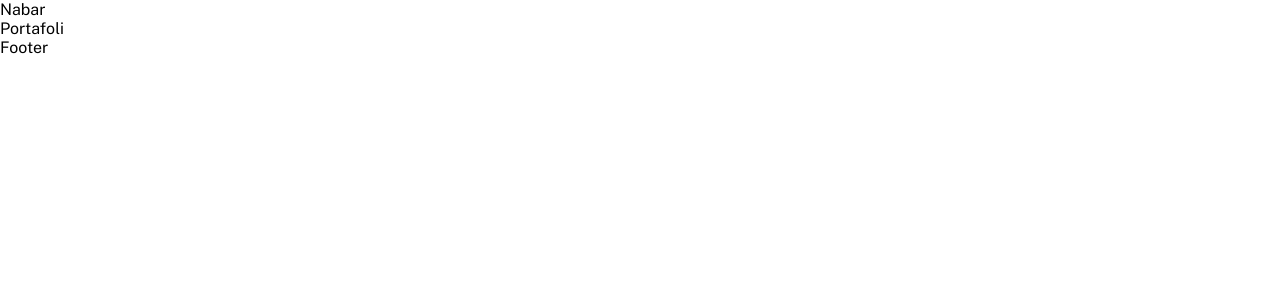
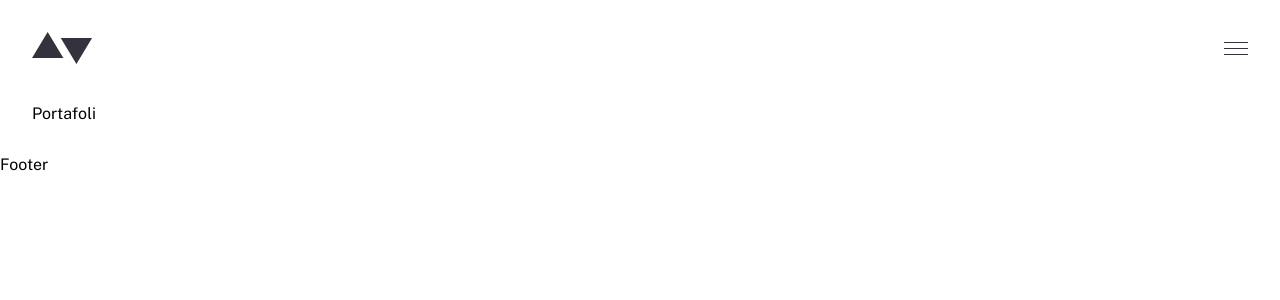
Before and after one commit to caarlosdamian/minimalist-portfolio-website, a React (Vite) app: page /portafolio in a window 1280 px wide. Shown: the top 300 px of the page. Built offline with nearby package versions, Linux system fonts and the light colour scheme; a web font is replaced by a local one.

Commit message:
feat(header): added header

```diff
--- /dev/null
+++ b/src/assets/index.ts
@@ -0,0 +1,6 @@
+import logo from './logo.svg';
+import hambuerger from './icons/hamburger.svg';
+export {
+    logo,
+    hambuerger
+}
--- a/src/common/App.tsx
+++ b/src/common/App.tsx
@@ -5,7 +5,9 @@ export const App = () => {
   return (
     <main>
       <Navbar />
-      <Outlet />
+      <section className="content">
+        <Outlet />
+      </section>
       <Footer />
     </main>
   );
--- a/src/common/index.scss
+++ b/src/common/index.scss
@@ -14,3 +14,7 @@ $font-family-public: 'Public Sans', sans-serif;
   font-family: $font-family-public;
   font-style: normal;
 }
+
+.content{
+  padding: 32px;
+}
--- a/src/components/navbar/Navbar.module.scss
+++ b/src/components/navbar/Navbar.module.scss
@@ -0,0 +1,12 @@
+.container {
+  padding: 32px 32px 8px 32px;
+  display: flex;
+  align-items: center;
+  justify-content: space-between;
+
+  .left,
+  .right {
+    display: flex;
+    align-items: center;
+  }
+}
--- a/src/components/navbar/Navbar.tsx
+++ b/src/components/navbar/Navbar.tsx
@@ -1,5 +1,15 @@
+import { hambuerger, logo } from '../../assets';
 import styles from './Navbar.module.scss';
 
 export const Navbar = () => {
-  return <nav className={styles.container}>Nabar</nav>;
+  return (
+    <nav className={styles.container}>
+      <div className={styles.left}>
+        <img src={logo} alt="logo" />
+      </div>
+      <div className={styles.right}>
+        <img src={hambuerger} alt="hambuerger" />
+      </div>
+    </nav>
+  );
 };
--- a/src/pages/contact/Contact.tsx
+++ b/src/pages/contact/Contact.tsx
@@ -2,10 +2,11 @@ import { Link } from 'react-router-dom';
 import styles from './Contact.module.scss';
 
 const Contact = () => {
-  return <div>Contact
-
-<Link to='/'>Contact</Link>
-  </div>;
+  return (
+    <div className='tes'>
+      Contact
+    </div>
+  );
 };
 
 export default Contact;
--- a/src/pages/home/Home.tsx
+++ b/src/pages/home/Home.tsx
@@ -5,7 +5,6 @@ const Home = () => {
   return (
     <div>
       <h1>Home</h1>
-      <Link to="contact">Contact</Link>
     </div>
   );
 };
```
